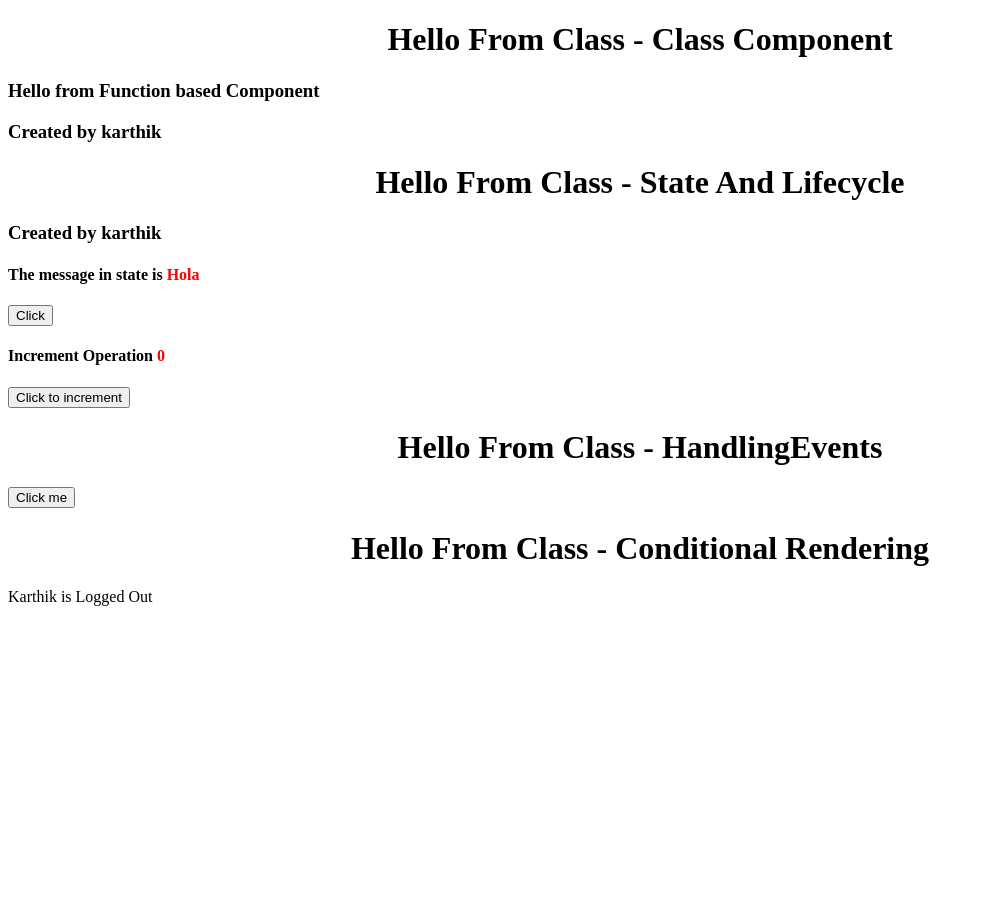
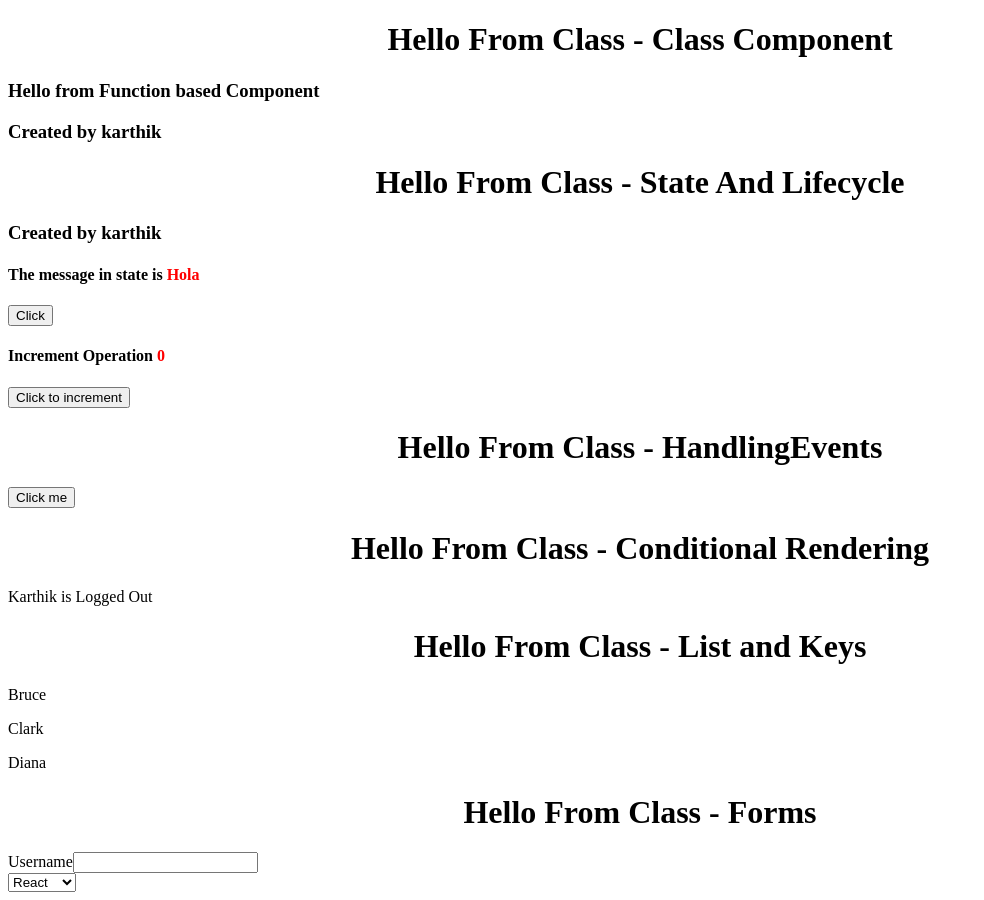
Before and after one commit to mekarthikr/React-Application, a React (Create React App) app: page / in a window 1280 px wide. Shown: the whole page, without its empty margins (0-984 px from the left). Before the commit the page ends 800 px from the top, so only its background shows below. Built offline with nearby package versions, Linux system fonts and the light colour scheme.

Commit message:
added Components

```diff
--- a/src/App.js
+++ b/src/App.js
@@ -5,6 +5,8 @@ import Classcomponent from './components/class_components/classComponents';
 import StatesAndLifecycle from './components/StateAndLifecycle/StatesAndLifecycle';
 import Handlingevents from './components/HandlingEvents/HandlingEvents'
 import ConditionalRendering from './components/ConditionalRendering/ConditionalRendering';
+import ListAndKeys from './components/ListAndKeys/ListAndKeys';
+import Forms from './components/Forms/Forms';
 
 export default function App()
 {
@@ -14,6 +16,8 @@ export default function App()
     <div><Classcomponent UserName={name} />
     <StatesAndLifecycle UserName={name} Message={message}/>
     <Handlingevents/>
-    <ConditionalRendering/></div>
+    <ConditionalRendering/>
+    <ListAndKeys/>
+    <Forms/></div>
     );
 }
```
